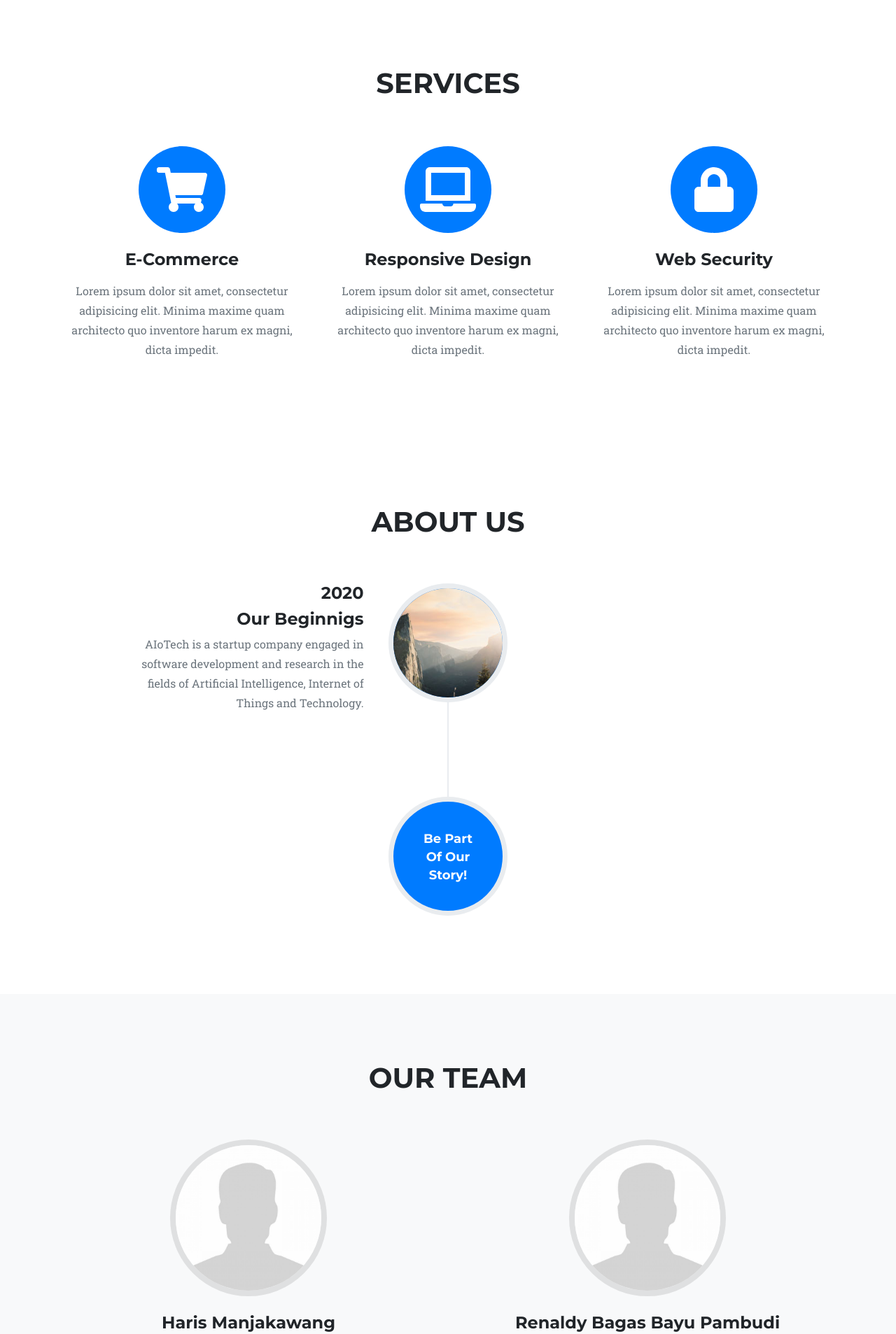
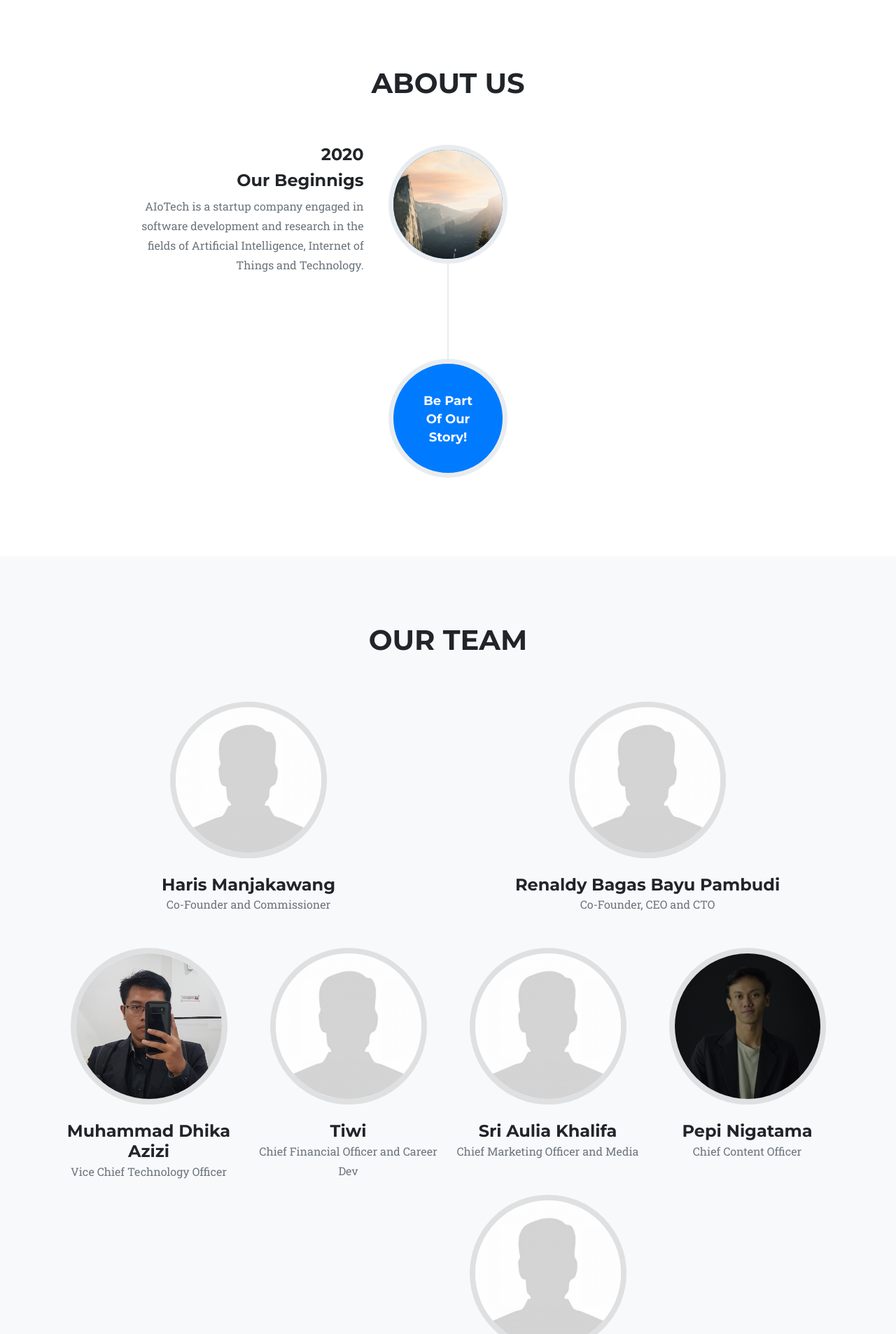
Before and after one commit to mdhikas/aiotech, a CodeIgniter 4 app: template app/Views/landingpage.php in a window 1280 px wide. Shown: the part 677-2584 px from the top of the page at 70% size. Run offline with PHP 8.4 and a stand-in for CodeIgniter, Linux system fonts and the light colour scheme; the template is opened without the code that fills it, so the values that code supplies are empty; some libraries are stand-ins or nearby versions; some web fonts are replaced.

Commit message:
ganti detail our team

```diff
--- a/app/Views/landingpage.php
+++ b/app/Views/landingpage.php
@@ -31,7 +31,6 @@
             <div class="collapse navbar-collapse" id="navbarResponsive">
                 <ul class="navbar-nav text-uppercase ml-auto">
                     <li class="nav-item"><a class="nav-link js-scroll-trigger" href="#home">Home</a></li>
-                    <li class="nav-item"><a class="nav-link js-scroll-trigger" href="#services">Services</a></li>
                     <li class="nav-item"><a class="nav-link js-scroll-trigger" href="#about">About Us</a></li>
                     <li class="nav-item"><a class="nav-link js-scroll-trigger" href="#team">Our Team</a></li>
                     <li class="nav-item"><a class="nav-link js-scroll-trigger" href="#contact">Contact</a></li>
@@ -46,40 +45,6 @@
             <div class="masthead-heading text-uppercase">It's Nice To Meet You</div>
         </div>
     </header>
-    <!-- Services-->
-    <section class="page-section" id="services">
-        <div class="container">
-            <div class="text-center">
-                <h2 class="section-heading text-uppercase">Services</h2>
-            </div>
-            <div class="row text-center">
-                <div class="col-md-4">
-                    <span class="fa-stack fa-4x">
-                        <i class="fas fa-circle fa-stack-2x text-primary"></i>
-                        <i class="fas fa-shopping-cart fa-stack-1x fa-inverse"></i>
-                    </span>
-                    <h4 class="my-3">E-Commerce</h4>
-                    <p class="text-muted">Lorem ipsum dolor sit amet, consectetur adipisicing elit. Minima maxime quam architecto quo inventore harum ex magni, dicta impedit.</p>
-                </div>
-                <div class="col-md-4">
-                    <span class="fa-stack fa-4x">
-                        <i class="fas fa-circle fa-stack-2x text-primary"></i>
-                        <i class="fas fa-laptop fa-stack-1x fa-inverse"></i>
-                    </span>
-                    <h4 class="my-3">Responsive Design</h4>
-                    <p class="text-muted">Lorem ipsum dolor sit amet, consectetur adipisicing elit. Minima maxime quam architecto quo inventore harum ex magni, dicta impedit.</p>
-                </div>
-                <div class="col-md-4">
-                    <span class="fa-stack fa-4x">
-                        <i class="fas fa-circle fa-stack-2x text-primary"></i>
-                        <i class="fas fa-lock fa-stack-1x fa-inverse"></i>
-                    </span>
-                    <h4 class="my-3">Web Security</h4>
-                    <p class="text-muted">Lorem ipsum dolor sit amet, consectetur adipisicing elit. Minima maxime quam architecto quo inventore harum ex magni, dicta impedit.</p>
-                </div>
-            </div>
-        </div>
-    </section>
     <!-- About-->
     <section class="page-section" id="about">
         <div class="container">
@@ -132,7 +97,7 @@
                     <div class="team-member">
                         <img class="mx-auto rounded-circle" src="assets/img/team/default.jpg" alt="CEO" />
                         <h4>Renaldy Bagas Bayu Pambudi</h4>
-                        <p class="text-muted">Co-Founder and CEO</p>
+                        <p class="text-muted">Co-Founder, CEO and CTO </p>
                     </div>
                 </div>
             </div>
@@ -141,7 +106,7 @@
                     <div class="team-member">
                         <img class="mx-auto rounded-circle" src="assets/img/team/dhika.jpg" alt="CTO" />
                         <h4>Muhammad Dhika Azizi</h4>
-                        <p class="text-muted">Chief Technology Officer</p>
+                        <p class="text-muted">Vice Chief Technology Officer</p>
                     </div>
                 </div>
                 <div class="col-lg-3">
```
